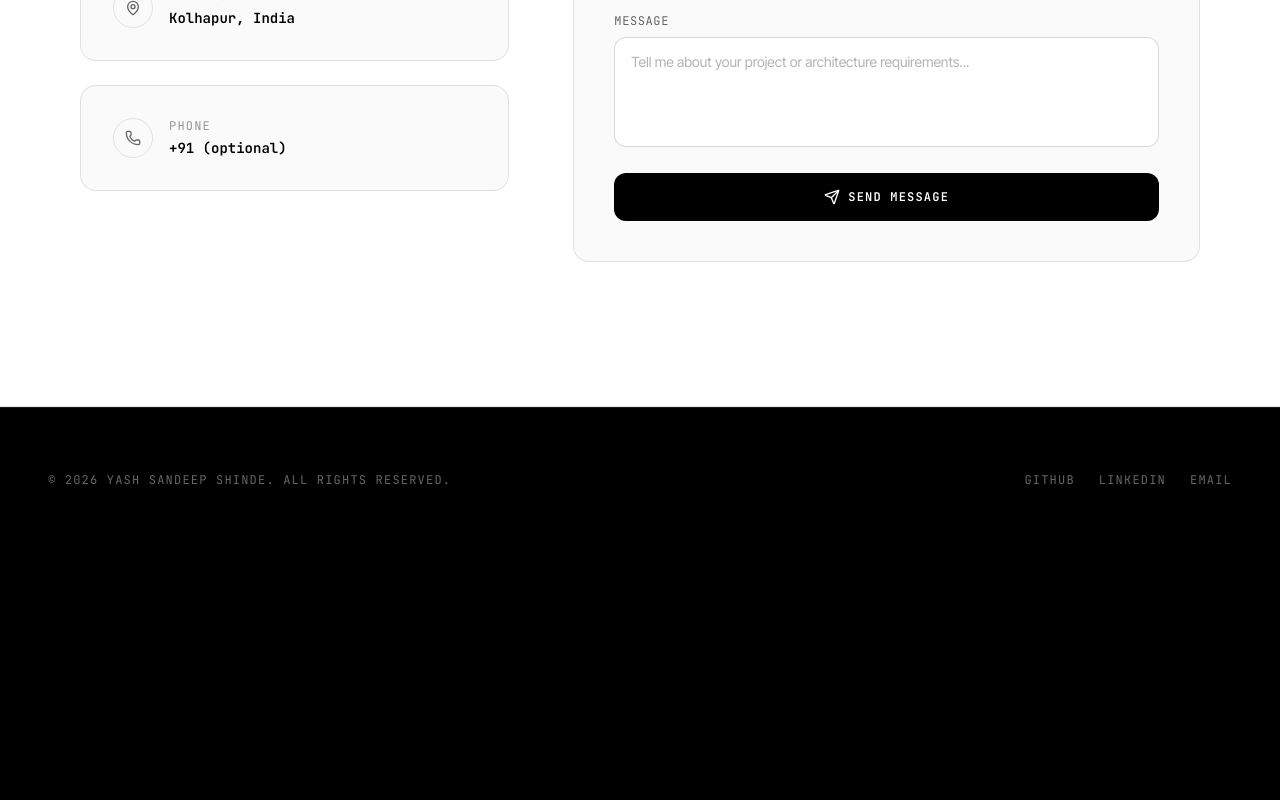
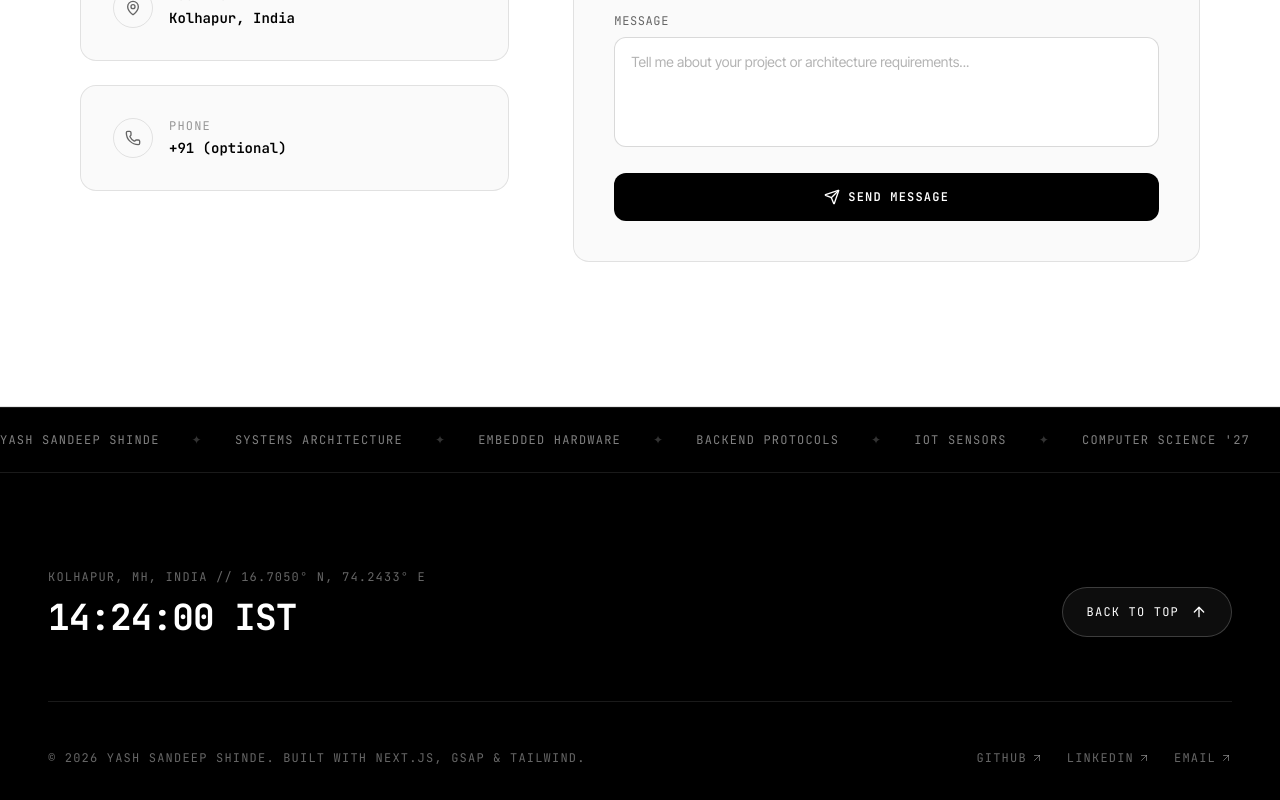
Before and after one commit to yashshinde2/yash-portfolio, a Next.js app: page / in a window 1280 px wide. Shown: the part 6454-7254 px from the top of the page. Before the commit the page ends 7006 px from the top, so only its background shows below. Built offline with nearby package versions, Linux system fonts and the light colour scheme.

Commit message:
feat: add root layout, main page, and ascii flashlight component

```diff
--- a/app/layout.tsx
+++ b/app/layout.tsx
@@ -1,4 +1,4 @@
-import type { Metadata } from "next";
+import type { Metadata, Viewport } from "next";
 import { Inter_Tight, JetBrains_Mono, Instrument_Serif } from "next/font/google";
 import "./globals.css";
 import { SmoothScroll } from "@/components/SmoothScroll";
@@ -26,10 +26,45 @@ const instrumentSerif = Instrument_Serif({
   display: "swap",
 });
 
+export const viewport: Viewport = {
+  themeColor: "#000000",
+  width: "device-width",
+  initialScale: 1,
+};
+
 export const metadata: Metadata = {
   title: "Yash Sandeep Shinde - Backend & IoT Engineer",
   description:
     "Computer Science Engineering student specializing in backend architecture, IoT, and hardware-integrated systems. Experienced in C++, Java, Go, Node.js, and Python.",
+  metadataBase: new URL("https://yashshinde.dev"),
+  openGraph: {
+    title: "Yash Sandeep Shinde - Backend & IoT Engineer",
+    description:
+      "Computer Science Engineering student specializing in backend architecture, IoT, and hardware-integrated systems.",
+    url: "https://yashshinde.dev",
+    siteName: "Yash Sandeep Shinde Portfolio",
+    images: [
+      {
+        url: "/yash.png",
+        width: 720,
+        height: 960,
+        alt: "Yash Sandeep Shinde - Monochrome Portrait",
+      },
+    ],
+    locale: "en_US",
+    type: "website",
+  },
+  twitter: {
+    card: "summary_large_image",
+    title: "Yash Sandeep Shinde - Backend & IoT Engineer",
+    description:
+      "Computer Science Engineering student specializing in backend architecture, IoT, and hardware-integrated systems.",
+    images: ["/yash.png"],
+  },
+  robots: {
+    index: true,
+    follow: true,
+  },
 };
 
 export default function RootLayout({
--- a/app/page.tsx
+++ b/app/page.tsx
@@ -8,6 +8,7 @@ import { Projects } from "@/components/sections/Projects";
 import { Hackathons } from "@/components/sections/Hackathons";
 import { Contact } from "@/components/sections/Contact";
 import { InvertingSection } from "@/components/InvertingSection";
+import { Footer } from "@/components/Footer";
 import { Menu, X } from "lucide-react";
 
 export default function Home() {
@@ -130,35 +131,7 @@ export default function Home() {
         <Contact />
       </InvertingSection>
 
-            <footer className="py-16 px-6 sm:px-12 border-t border-white/10 bg-black text-white">
-              <div className="max-w-7xl mx-auto flex flex-col sm:flex-row items-center justify-between gap-6 font-mono text-xs uppercase tracking-widest text-white/40">
-                <div>© 2026 Yash Sandeep Shinde. All rights reserved.</div>
-                <div className="flex gap-6">
-                  <a
-                    href="https://github.com/yashshinde2"
-                    target="_blank"
-                    rel="noopener noreferrer"
-                    className="hover:text-white transition-colors"
-                  >
-                    GitHub
-                  </a>
-                  <a
-                    href="https://linkedin.com/in/yashshinde2"
-                    target="_blank"
-                    rel="noopener noreferrer"
-                    className="hover:text-white transition-colors"
-                  >
-                    LinkedIn
-                  </a>
-                  <a
-                    href="mailto:shindeyasho204@gmail.com"
-                    className="hover:text-white transition-colors"
-                  >
-                    Email
-                  </a>
-                </div>
-              </div>
-            </footer>
-          </main>
-          );
+      <Footer />
+    </main>
+  );
 }
--- a/components/AsciiFlashlight.tsx
+++ b/components/AsciiFlashlight.tsx
@@ -18,6 +18,7 @@ export function AsciiFlashlight({
     if (!canvas) return;
     const ctx = canvas.getContext("2d", { willReadFrequently: true });
     if (!ctx) return;
+    if (window.matchMedia("(prefers-reduced-motion: reduce)").matches) return;
 
     let animId: number;
     let isVisible = true;
--- a/components/CustomCursor.tsx
+++ b/components/CustomCursor.tsx
@@ -9,7 +9,10 @@ export function CustomCursor() {
   const [isEnabled, setIsEnabled] = useState(false);
 
   useEffect(() => {
-    if (window.matchMedia("(pointer: coarse)").matches) {
+    if (
+      window.matchMedia("(pointer: coarse)").matches ||
+      window.matchMedia("(prefers-reduced-motion: reduce)").matches
+    ) {
       return;
     }
     setIsEnabled(true);
```
